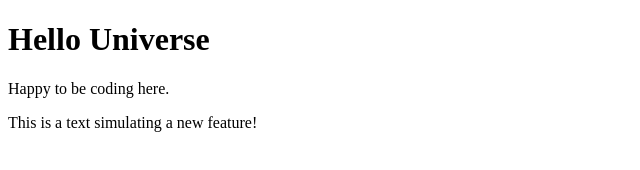
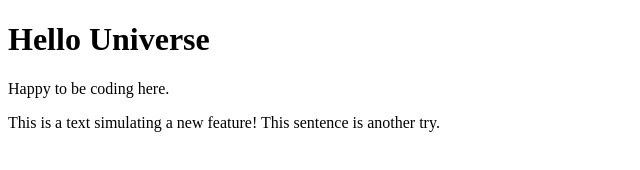
Before and after one commit to MattJarrellDev/test-project, a plain HTML site: page index.html in a window 1280 px wide. Shown: the whole page, without its empty margins (0-640 px from the left). Drawn offline with Linux system fonts and the light colour scheme.

Commit message:
third time to get the hang of it

```diff
--- a/index.html
+++ b/index.html
@@ -9,7 +9,7 @@
   <h1>Hello Universe</h1>
   <p>Happy to be coding here.</p>
   <div>
-    <p>This is a text simulating a new feature!</p>
+    <p>This is a text simulating a new feature! This sentence is another try.</p>
   </div>
 </body>
 </html>
```
